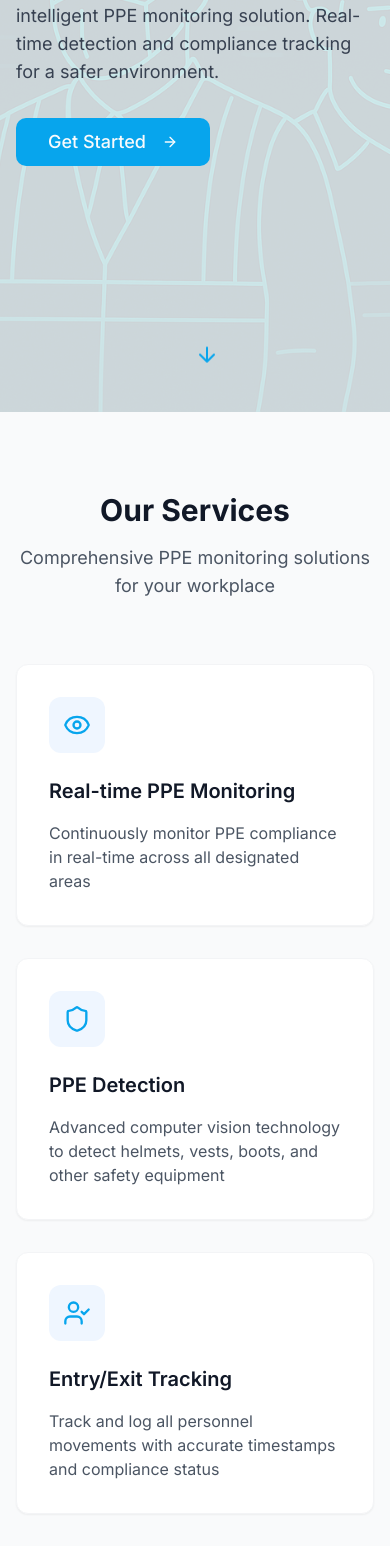
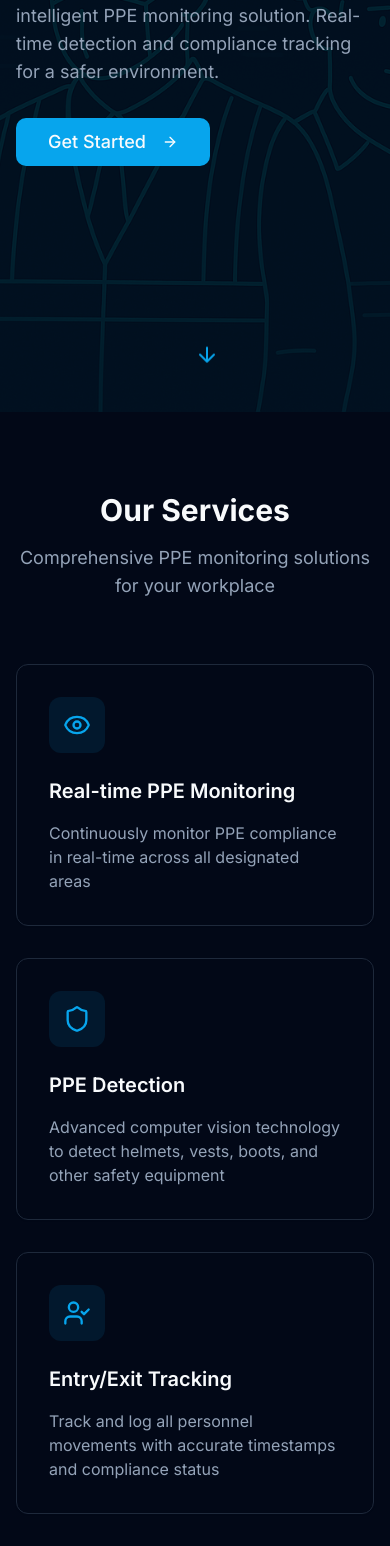
Before and after one commit to ahley18/safety-view-dashboard, a React (Vite) app: page / in a window 390 px wide. Shown: the part 432-1978 px from the top of the page. Built offline with nearby package versions, Linux system fonts and the light colour scheme.

Commit message:
feat: Apply dark mode styling to landing page
Apply dark mode styling to the landing page and update text colors for both the dashboard and landing page to match the dark theme.

```diff
--- a/src/pages/Landing.tsx
+++ b/src/pages/Landing.tsx
@@ -1,3 +1,4 @@
+
 import React from 'react';
 import { useNavigate } from 'react-router-dom';
 import { Button } from '@/components/ui/button';
@@ -9,7 +10,7 @@ const Landing: React.FC = () => {
   const navigate = useNavigate();
 
   return (
-    <div className="min-h-screen w-full bg-white">
+    <div className="min-h-screen w-full bg-background text-foreground">
       {/* Header with Logo */}
       <header className="absolute top-0 left-0 right-0 z-20 p-6">
         <div className="container mx-auto flex items-center">
@@ -28,10 +29,10 @@ const Landing: React.FC = () => {
         }}></div>
         <div className="container mx-auto px-4 z-10 relative">
           <div className="max-w-3xl">
-            <h1 className="text-4xl md:text-6xl font-bold text-gray-900 leading-tight animate-fade-in">
+            <h1 className="text-4xl md:text-6xl font-bold text-foreground leading-tight animate-fade-in">
               PPE Detection and Monitoring Systems Dashboard
             </h1>
-            <p className="mt-6 text-lg text-gray-700 animate-fade-in">
+            <p className="mt-6 text-lg text-muted-foreground animate-fade-in">
               Enhance workplace safety with our intelligent PPE monitoring solution. Real-time detection and compliance tracking for a safer environment.
             </p>
             <Button className="mt-8 text-lg px-8 py-6 animate-fade-in" size="lg" onClick={() => navigate('/dashboard')}>
@@ -49,73 +50,73 @@ const Landing: React.FC = () => {
       </section>
 
       {/* Services Section */}
-      <section id="services" className="py-20 bg-gray-50">
+      <section id="services" className="py-20 bg-card">
         <div className="container mx-auto px-4">
           <div className="text-center mb-16">
-            <h2 className="text-3xl font-bold text-gray-900">Our Services</h2>
-            <p className="mt-4 text-lg text-gray-600">Comprehensive PPE monitoring solutions for your workplace</p>
+            <h2 className="text-3xl font-bold text-foreground">Our Services</h2>
+            <p className="mt-4 text-lg text-muted-foreground">Comprehensive PPE monitoring solutions for your workplace</p>
           </div>
 
           <div className="grid grid-cols-1 md:grid-cols-2 lg:grid-cols-4 gap-8">
-            <div className="bg-white p-8 rounded-xl shadow-sm border border-gray-100 transition-all hover:shadow-md animate-slide-in">
-              <div className="w-14 h-14 bg-blue-50 rounded-lg flex items-center justify-center text-primary mb-6">
+            <div className="bg-background p-8 rounded-xl shadow-sm border border-border transition-all hover:shadow-md animate-slide-in">
+              <div className="w-14 h-14 bg-primary/10 rounded-lg flex items-center justify-center text-primary mb-6">
                 <Eye size={28} />
               </div>
-              <h3 className="text-xl font-semibold text-gray-900">Real-time PPE Monitoring</h3>
-              <p className="mt-4 text-gray-600">Continuously monitor PPE compliance in real-time across all designated areas</p>
+              <h3 className="text-xl font-semibold text-foreground">Real-time PPE Monitoring</h3>
+              <p className="mt-4 text-muted-foreground">Continuously monitor PPE compliance in real-time across all designated areas</p>
             </div>
 
-            <div className="bg-white p-8 rounded-xl shadow-sm border border-gray-100 transition-all hover:shadow-md animate-slide-in">
-              <div className="w-14 h-14 bg-blue-50 rounded-lg flex items-center justify-center text-primary mb-6">
+            <div className="bg-background p-8 rounded-xl shadow-sm border border-border transition-all hover:shadow-md animate-slide-in">
+              <div className="w-14 h-14 bg-primary/10 rounded-lg flex items-center justify-center text-primary mb-6">
                 <Shield size={28} />
               </div>
-              <h3 className="text-xl font-semibold text-gray-900">PPE Detection</h3>
-              <p className="mt-4 text-gray-600">Advanced computer vision technology to detect helmets, vests, boots, and other safety equipment</p>
+              <h3 className="text-xl font-semibold text-foreground">PPE Detection</h3>
+              <p className="mt-4 text-muted-foreground">Advanced computer vision technology to detect helmets, vests, boots, and other safety equipment</p>
             </div>
 
-            <div className="bg-white p-8 rounded-xl shadow-sm border border-gray-100 transition-all hover:shadow-md animate-slide-in">
-              <div className="w-14 h-14 bg-blue-50 rounded-lg flex items-center justify-center text-primary mb-6">
+            <div className="bg-background p-8 rounded-xl shadow-sm border border-border transition-all hover:shadow-md animate-slide-in">
+              <div className="w-14 h-14 bg-primary/10 rounded-lg flex items-center justify-center text-primary mb-6">
                 <UserCheck size={28} />
               </div>
-              <h3 className="text-xl font-semibold text-gray-900">Entry/Exit Tracking</h3>
-              <p className="mt-4 text-gray-600">Track and log all personnel movements with accurate timestamps and compliance status</p>
+              <h3 className="text-xl font-semibold text-foreground">Entry/Exit Tracking</h3>
+              <p className="mt-4 text-muted-foreground">Track and log all personnel movements with accurate timestamps and compliance status</p>
             </div>
 
-            <div className="bg-white p-8 rounded-xl shadow-sm border border-gray-100 transition-all hover:shadow-md animate-slide-in">
-              <div className="w-14 h-14 bg-blue-50 rounded-lg flex items-center justify-center text-primary mb-6">
+            <div className="bg-background p-8 rounded-xl shadow-sm border border-border transition-all hover:shadow-md animate-slide-in">
+              <div className="w-14 h-14 bg-primary/10 rounded-lg flex items-center justify-center text-primary mb-6">
                 <BarChart size={28} />
               </div>
-              <h3 className="text-xl font-semibold text-gray-900">Analytics Dashboard</h3>
-              <p className="mt-4 text-gray-600">Comprehensive analytics and reporting to identify trends and improve safety compliance</p>
+              <h3 className="text-xl font-semibold text-foreground">Analytics Dashboard</h3>
+              <p className="mt-4 text-muted-foreground">Comprehensive analytics and reporting to identify trends and improve safety compliance</p>
             </div>
           </div>
         </div>
       </section>
 
       {/* About Us Section */}
-      <section id="about" className="py-20 bg-white">
+      <section id="about" className="py-20 bg-background">
         <div className="container mx-auto px-4">
           <div className="flex flex-col lg:flex-row gap-16 items-center">
             <div className="lg:w-1/2">
               <img alt="Safety First" className="rounded-xl shadow-lg w-full object-cover" src="/lovable-uploads/9885d0d1-cc58-4869-b60d-952fea45102f.png" />
             </div>
             <div className="lg:w-1/2">
-              <h2 className="text-3xl font-bold text-gray-900">About Us</h2>
+              <h2 className="text-3xl font-bold text-foreground">About Us</h2>
               <div className="mt-6 space-y-6">
                 <div>
                   <h3 className="text-xl font-semibold text-primary">Our Mission</h3>
-                  <p className="mt-2 text-gray-600">
+                  <p className="mt-2 text-muted-foreground">
                     To enhance workplace safety through innovative technology solutions that ensure proper use of personal protective equipment at all times.
                   </p>
                 </div>
                 <div>
                   <h3 className="text-xl font-semibold text-primary">Our Vision</h3>
-                  <p className="mt-2 text-gray-600">
+                  <p className="mt-2 text-muted-foreground">
                     A world where every workplace prioritizes safety, with zero preventable injuries through proper PPE compliance and monitoring.
                   </p>
                 </div>
                 <div>
-                  <p className="text-gray-600">
+                  <p className="text-muted-foreground">
                     We believe that through advanced computer vision and real-time monitoring, we can create safer workplaces while providing valuable insights to safety managers and supervisors. Our technology is designed to be unobtrusive yet effective, ensuring that safety standards are maintained without disrupting productivity.
                   </p>
                 </div>
@@ -126,11 +127,11 @@ const Landing: React.FC = () => {
       </section>
 
       {/* Meet the Developers Section */}
-      <section id="team" className="py-20 bg-gray-50">
+      <section id="team" className="py-20 bg-card">
         <div className="container mx-auto px-4">
           <div className="text-center mb-16">
-            <h2 className="text-3xl font-bold text-gray-900">Meet the Developers</h2>
-            <p className="mt-4 text-lg text-gray-600">The talented team behind our PPE monitoring system</p>
+            <h2 className="text-3xl font-bold text-foreground">Meet the Developers</h2>
+            <p className="mt-4 text-lg text-muted-foreground">The talented team behind our PPE monitoring system</p>
           </div>
 
           <div className="grid grid-cols-1 md:grid-cols-2 lg:grid-cols-3 gap-6">
@@ -142,48 +143,48 @@ const Landing: React.FC = () => {
       </section>
 
       {/* Footer */}
-      <footer className="bg-gray-900 text-white py-12">
+      <footer className="bg-secondary text-foreground py-12">
         <div className="container mx-auto px-4">
           <div className="flex flex-col md:flex-row justify-between">
             <div className="mb-8 md:mb-0 flex items-center">
               <img
                 src="/lovable-uploads/d2a72d0c-934d-4013-8400-1bc710e93f8b.png"
                 alt="PPE Monitor Logo"
-                className="h-8 w-auto mr-3 brightness-0 invert"
+                className="h-8 w-auto mr-3"
               />
               <div>
-                <h3 className="text-xl font-bold">PPE Monitor</h3>
-                <p className="mt-2 text-gray-400">Enhancing workplace safety through technology</p>
+                <h3 className="text-xl font-bold text-foreground">PPE Monitor</h3>
+                <p className="mt-2 text-muted-foreground">Enhancing workplace safety through technology</p>
               </div>
             </div>
             <div className="grid grid-cols-2 md:grid-cols-3 gap-8">
               <div>
-                <h4 className="text-lg font-semibold mb-4">Quick Links</h4>
+                <h4 className="text-lg font-semibold mb-4 text-foreground">Quick Links</h4>
                 <ul className="space-y-2">
-                  <li><a href="#" className="text-gray-400 hover:text-white transition-colors">Home</a></li>
-                  <li><a href="#services" className="text-gray-400 hover:text-white transition-colors">Services</a></li>
-                  <li><a href="#about" className="text-gray-400 hover:text-white transition-colors">About</a></li>
-                  <li><a href="#team" className="text-gray-400 hover:text-white transition-colors">Team</a></li>
+                  <li><a href="#" className="text-muted-foreground hover:text-foreground transition-colors">Home</a></li>
+                  <li><a href="#services" className="text-muted-foreground hover:text-foreground transition-colors">Services</a></li>
+                  <li><a href="#about" className="text-muted-foreground hover:text-foreground transition-colors">About</a></li>
+                  <li><a href="#team" className="text-muted-foreground hover:text-foreground transition-colors">Team</a></li>
                 </ul>
               </div>
               <div>
-                <h4 className="text-lg font-semibold mb-4">Services</h4>
+                <h4 className="text-lg font-semibold mb-4 text-foreground">Services</h4>
                 <ul className="space-y-2">
-                  <li><a href="#" className="text-gray-400 hover:text-white transition-colors">PPE Monitoring</a></li>
-                  <li><a href="#" className="text-gray-400 hover:text-white transition-colors">Safety Analytics</a></li>
-                  <li><a href="#" className="text-gray-400 hover:text-white transition-colors">Compliance Reports</a></li>
+                  <li><a href="#" className="text-muted-foreground hover:text-foreground transition-colors">PPE Monitoring</a></li>
+                  <li><a href="#" className="text-muted-foreground hover:text-foreground transition-colors">Safety Analytics</a></li>
+                  <li><a href="#" className="text-muted-foreground hover:text-foreground transition-colors">Compliance Reports</a></li>
                 </ul>
               </div>
               <div>
-                <h4 className="text-lg font-semibold mb-4">Contact</h4>
+                <h4 className="text-lg font-semibold mb-4 text-foreground">Contact</h4>
                 <ul className="space-y-2">
-                  <li className="text-gray-400">info@ppemonitor.com</li>
-                  <li className="text-gray-400">+1 (555) 123-4567</li>
+                  <li className="text-muted-foreground">info@ppemonitor.com</li>
+                  <li className="text-muted-foreground">+1 (555) 123-4567</li>
                 </ul>
               </div>
             </div>
           </div>
-          <div className="border-t border-gray-800 mt-12 pt-8 text-center text-gray-500">
+          <div className="border-t border-border mt-12 pt-8 text-center text-muted-foreground">
             <p>&copy; {new Date().getFullYear()} PPE Monitor. All rights reserved.</p>
           </div>
         </div>
```
